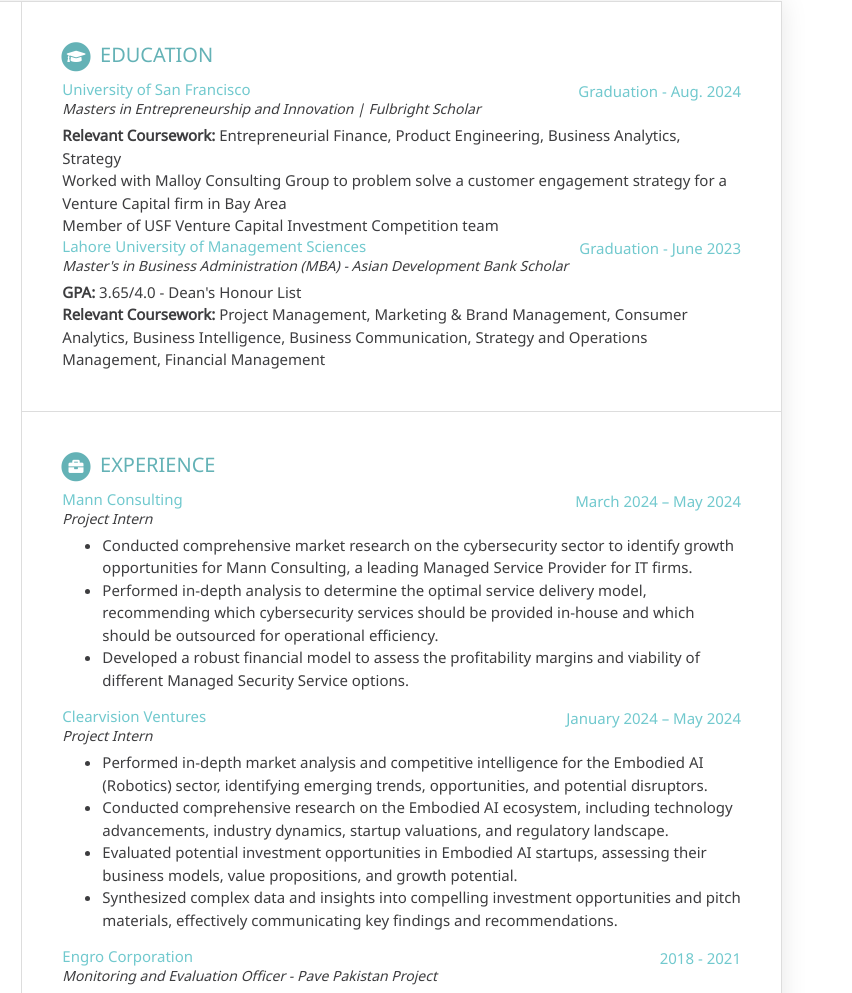
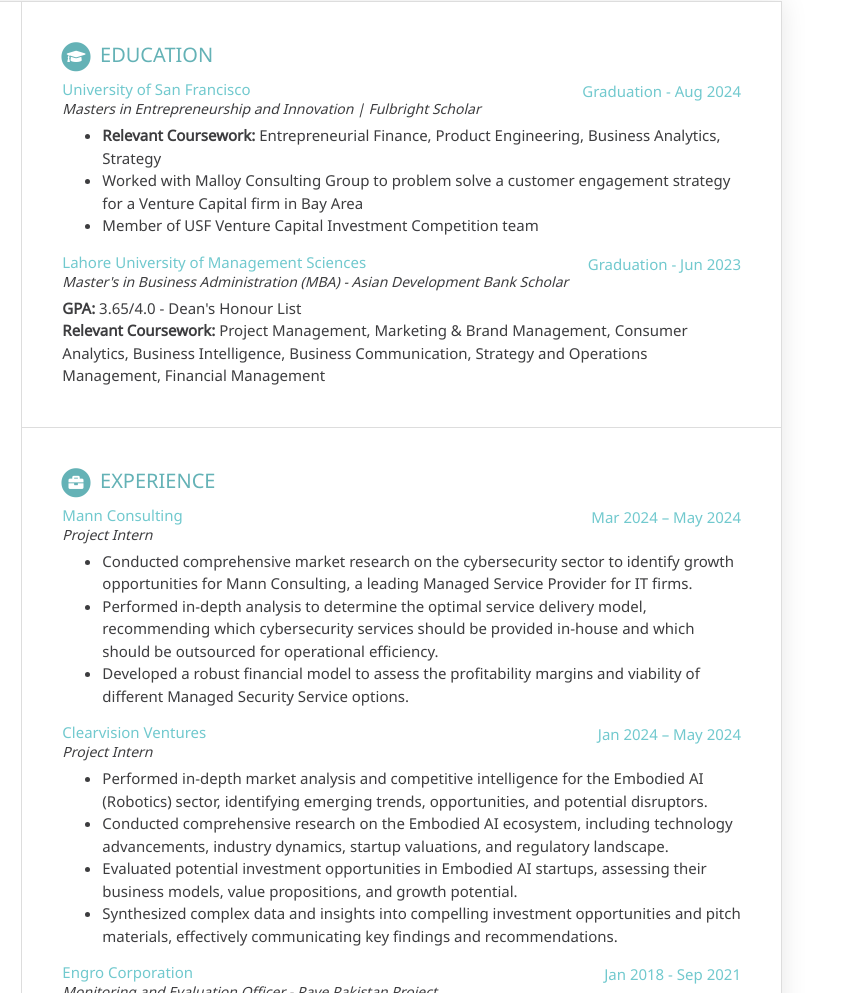
Before and after one commit to Usman-2626/Usman-2626.github.io, a plain HTML site: page index.html in a window 1280 px wide. Shown: the part 39-1032 px from the top of the page, 428-1280 px from the left. Drawn offline with nearby package versions, Linux system fonts and the light colour scheme; a script that the page names is missing.

Commit message:
fifth - dates

```diff
--- a/index.html
+++ b/index.html
@@ -60,18 +60,20 @@
                         <div class="school">
                             <div class="upper-row">
                                 <h3 class="school-name">University of San Francisco</h3>
-                                <div class="time">Graduation - Aug. 2024</div>
+                                <div class="time">Graduation - Aug 2024</div>
                             </div>
                             <div class="school-title">Masters in Entrepreneurship and Innovation | Fulbright Scholar</div>
-                            <b>Relevant Coursework:</b> Entrepreneurial Finance, Product Engineering, Business Analytics, Strategy<br>
-                            Worked with Malloy Consulting Group to problem solve a customer engagement strategy for a Venture Capital firm in Bay Area<br>
-                            Member of USF Venture Capital Investment Competition team
+                            <ul>
+                                <li><b>Relevant Coursework:</b> Entrepreneurial Finance, Product Engineering, Business Analytics, Strategy<br></li>
+                                <li>Worked with Malloy Consulting Group to problem solve a customer engagement strategy for a Venture Capital firm in Bay Area<br></li>
+                                <li>Member of USF Venture Capital Investment Competition team</li>
+                            </ul>
                         </div>
 
                         <div class="school">
                             <div class="upper-row">
                                 <h3 class="school-name">Lahore University of Management Sciences</h3>
-                                    <div class="time">Graduation - June 2023</div>
+                                    <div class="time">Graduation - Jun 2023</div>
                                 </div>
                                 <div class="school-title">Master's in Business Administration (MBA) - Asian Development Bank Scholar</div>
                                 <b>GPA:</b> 3.65/4.0 - Dean's Honour List<br>
@@ -90,7 +92,7 @@
                             <div class="job">
                                 <div class="upper-row">
                                     <h3 class="company">Mann Consulting</h3>
-                                    <div class="time">March 2024 – May 2024</div>
+                                    <div class="time">Mar 2024 – May 2024</div>
                                 </div>
                                 <div class="job-title">Project Intern</div>
                                 <ul>
@@ -103,7 +105,7 @@
                             <div class="job">
                                 <div class="upper-row">
                                     <h3 class="company">Clearvision Ventures</h3>
-                                    <div class="time">January 2024 – May 2024</div>
+                                    <div class="time">Jan 2024 – May 2024</div>
                                 </div>
                                 <div class="job-title">Project Intern</div>
                                 <ul>
@@ -117,7 +119,7 @@
                             <div class="job">
                                 <div class="upper-row">
                                     <h3 class="company">Engro Corporation</h3>
-                                    <div class="time">2018 - 2021</div>
+                                    <div class="time">Jan 2018 - Sep 2021</div>
                                 </div>
                                 <div class="job-title">Monitoring and Evaluation Officer - Pave Pakistan Project</div>
                                 <ul>
@@ -134,7 +136,7 @@
                             <div class="job">
                                 <div class="upper-row">
                                     <h3 class="company">Chief Minister's Special Monitoring Unit</h3>
-                                    <div class="time">2017 - 2018</div>
+                                    <div class="time">Sep 2017 - Jan 2018</div>
                                 </div>
                                 <div class="job-title">Delivery Unit Consultant - the Government of Punjab</div>
                                 <ul>
@@ -147,7 +149,7 @@
                             <div class="job" style="margin-bottom:-15px;">
                                 <div class="upper-row">
                                     <h3 class="company">FATE - From Apathy to Empathy TRUST</h3>
-                                    <div class="time">2015 - Present</div>
+                                    <div class="time">Sep 2015 - Present</div>
                                 </div>
                                 <div class="job-title">Co-Founder</div>
                                 <ul>
@@ -196,6 +198,7 @@
                                 Technical Skills
                             </h2>
                             <ul>
+                                <li>Python</li>
                                 <li>SAP B1</li>
                                 <li>Power BI</li>
                                 <li>Microsoft Office</li>
```
